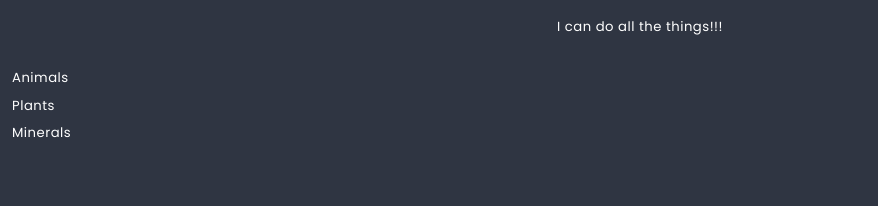
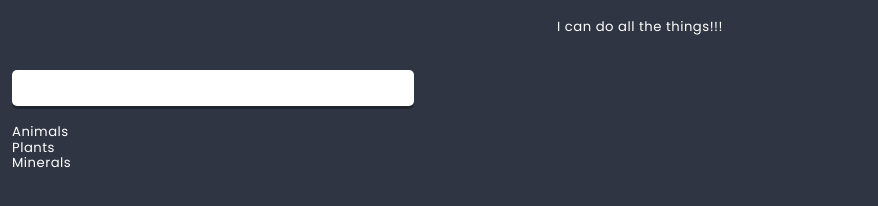
Before and after one commit to SylwiaOlejko/to-do-list, a React app: page / in a window 1280 px wide. Shown: the part 550-756 px from the top of the page, without its empty margins (0-878 px from the left). Built offline with nearby package versions, Linux system fonts and the light colour scheme.

Commit message:
16.07.2020 5

```diff
--- a/src/components/Column/Column.js
+++ b/src/components/Column/Column.js
@@ -1,6 +1,6 @@
 import React from 'react';
 
-import styles from 'Column.scss';
+import styles from './Column.scss';
 
 
 
--- a/src/components/List/List.js
+++ b/src/components/List/List.js
@@ -4,10 +4,9 @@ import styles from './List.scss';
 
 import Hero from '../Hero/Hero';
 
-
+import Column from '../Column/Column';
 
 import PropTypes from 'prop-types';
-
 
 
 PropTypes.node.isRequired
@@ -35,10 +34,10 @@ class List extends React.Component {
         </div>
         <h2 className={styles.title}>{this.props.titleText}</h2>
 
-
-        <div className={styles.component}> Animals</div>
-        <div className={styles.component}> Plants</div>
-        <div className={styles.component}> Minerals</div>
+        <Column title={this.props.title}/>
+        <div className={styles.columns}> Animals</div>
+        <div className={styles.columns}> Plants</div>
+        <div className={styles.columns}> Minerals</div>
 
 
       </main>
```
